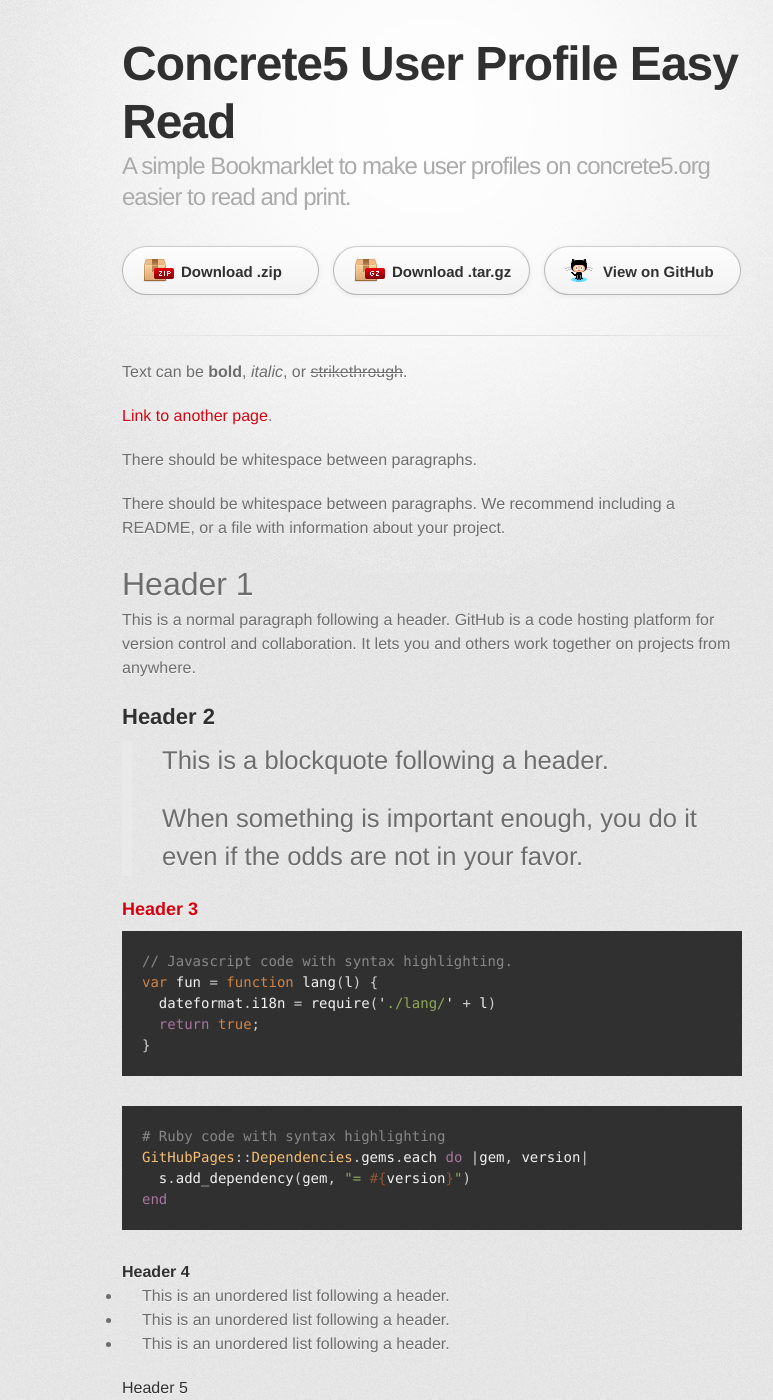
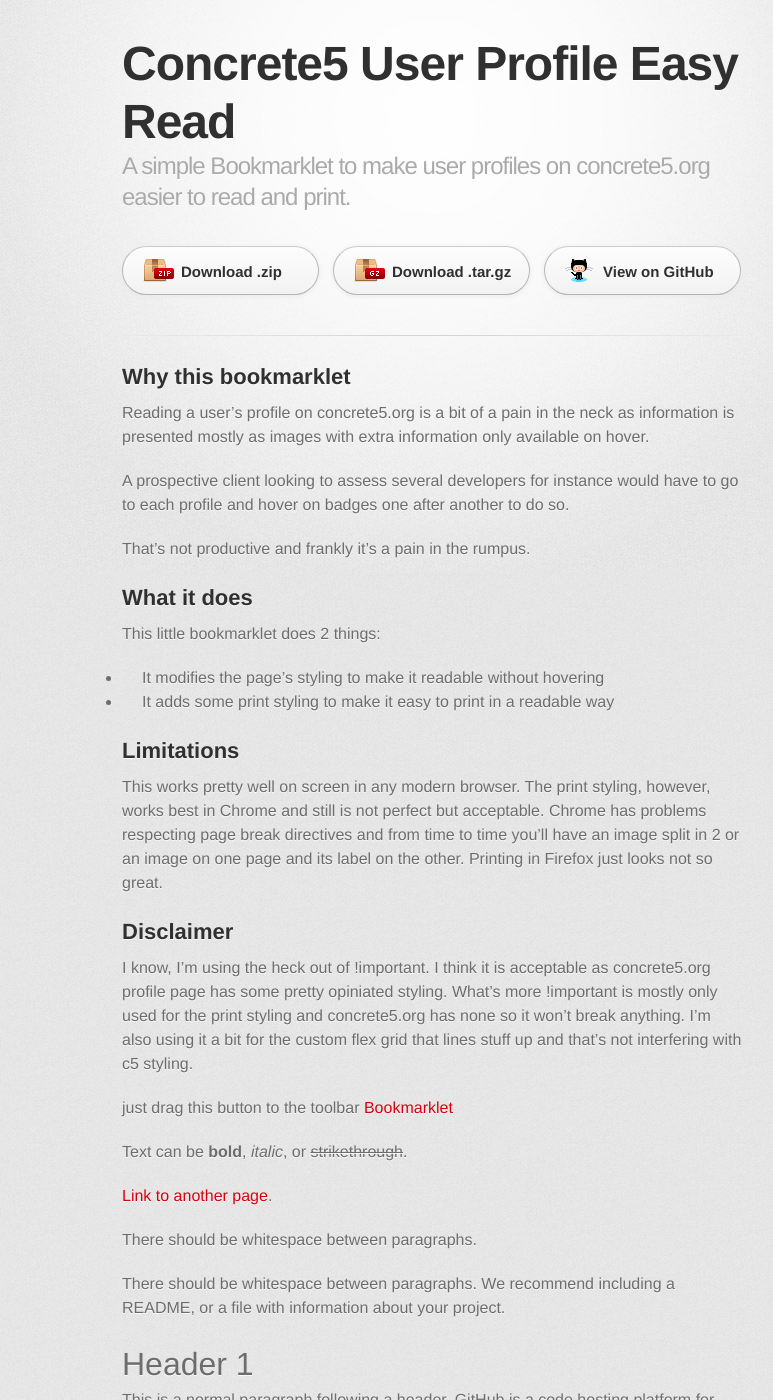
Before and after one commit to mnakalay/Concrete5-Profile-Easy-Read, a Jekyll site: the page built from docs/index.md, in a window 1280 px wide and 1400 px high. Shown: the whole window, without its empty margins (208-981 px from the left). Built offline with Jekyll 4.4.1, drawn with Linux system fonts in a browser that asks for light colours; some web fonts are replaced; our own code applies the rules of GitHub Pages for plain Markdown files.

Commit message:
testing page modification

```diff
--- a/docs/index.md
+++ b/docs/index.md
@@ -1,6 +1,33 @@
 ---
 layout: default
 ---
+
+## Why this bookmarklet
+Reading a user's profile on concrete5.org is a bit of a pain in the neck as information is presented mostly as images with extra information only available on hover.
+
+A prospective client looking to assess several developers for instance would have to go to each profile and hover on badges one after another to do so.
+
+That's not productive and frankly it's a pain in the rumpus.
+
+## What it does
+This little bookmarklet does 2 things:
+
+  - It modifies the page's styling to make it readable without hovering
+  - It adds some print styling to make it easy to print in a readable way
+
+## Limitations
+This works pretty well on screen in any modern browser.
+The print styling, however, works best in Chrome and still is not perfect but acceptable.
+Chrome has problems respecting page break directives and from time to time you'll have an image split in 2 or an image on one page and its label on the other.
+Printing in Firefox just looks not so great.
+
+## Disclaimer
+I know, I'm using the heck out of !important.
+I think it is acceptable as concrete5.org profile page has some pretty opiniated styling. What's more !important is mostly only used for the print styling and concrete5.org has none so it won't break anything.
+I'm also using it a bit for the custom flex grid that lines stuff up and that's not interfering with c5 styling.
+
+just drag this button to the toolbar
+[Bookmarklet](void function(){function a(a,b,c,d){if("js"==b){var e=document.createElement("script");e.type="text/javascript"}else if("css"==b){var e=document.createElement("link");e.rel="stylesheet",e.type="text/css"}"undefined"!=typeof e&&(0!=d&&(e.readyState?e.onreadystatechange=function(){"loaded"!=e.readyState&&"complete"!=e.readyState||(e.onreadystatechange=null,d())}:e.onload=function(){d()}),"js"==b?e.src=a:"css"==b&&(e.href=a),document.getElementsByTagName(c)[0].appendChild(e))}a("//mnakalay.github.io/Concrete5-Profile-Easy-Read/c5-profile-easy-read.css?"+Math.random(),"css","body",function(){a("//mnakalay.github.io/Concrete5-Profile-Easy-Read/c5-profile-easy-read.js?"+Math.random(),"js","body",!1)})}();)
 
 Text can be **bold**, _italic_, or ~~strikethrough~~.
 
```
